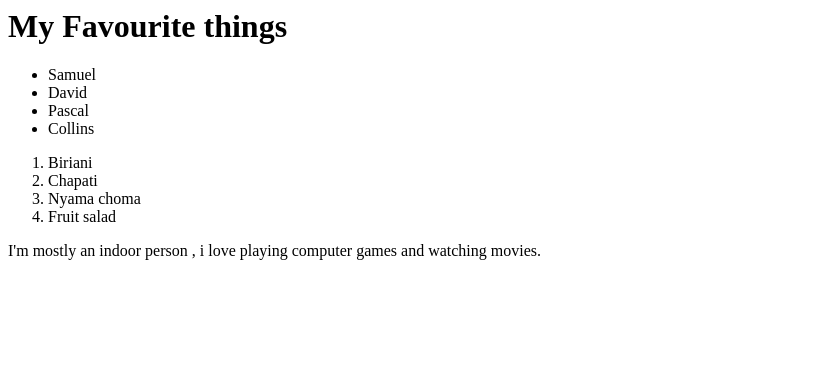
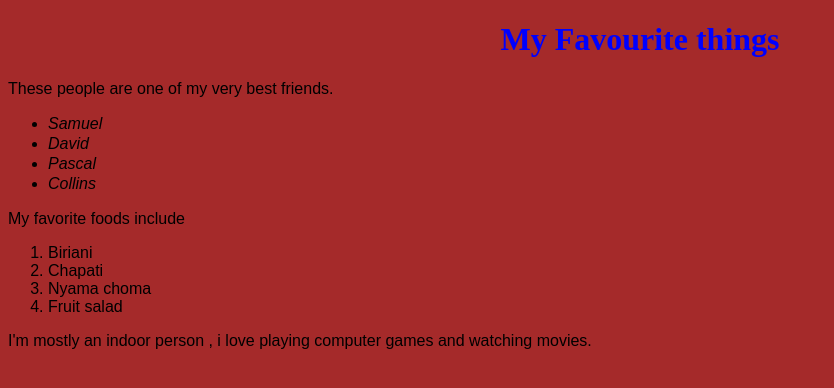
Before and after one commit to derriqo/My-first-Website, a plain HTML site: page favorite-things.html in a window 1280 px wide. Shown: the whole page, without its empty margins (0-834 px from the left). Drawn offline with Linux system fonts and the light colour scheme.

Commit message:
adds new files to the pages

```diff
--- /dev/null
+++ b/css/second.css
@@ -0,0 +1,7 @@
+h1  {
+  line-height: normal;
+}
+p
+  {align-items: center;
+
+}
--- a/css/styles.css
+++ b/css/styles.css
@@ -1,6 +1,10 @@
+body {
+  background: brown;
+}
 h1 {
   color: blue;
   text-align: center;
+  font-weight: bolder;
 }
 h2 {
   color: green;
@@ -9,6 +13,24 @@ h2 {
 }
 p  {
   font-family: sans-serif;
+  margin-left: auto;
+  font-size: 14;
 }
-ul {line-height: 40px;
+ul {
+  line-height: 20px;
+  font-style: italic;
+  font-family: fantasy;
+
 }
+ol {font-style: normal;
+  font-family: sans-serif;
+}
+img { width: auto;
+
+}
+strong  {
+  font-style: italic;
+}
+em  {
+  font-weight: bold;
+}
--- a/favorite-things.html
+++ b/favorite-things.html
@@ -1,12 +1,20 @@
+<!DOCTYPE html>
+<html>
+ <head>
+<title>Favorite Things </title>
+<link href="css/styles.css" rel="stylesheet" type="text/css">
+</head>
+  <body>
     <h1>My Favourite things</h1>
-
+  </body>
+    <p>These people are one of my very best friends.</p>
     <ul>
       <li>Samuel</li>
       <li>David</li>
       <li>Pascal</li>
       <li>Collins</li>
     </ul>
-
+    <p>My favorite foods include</p>
     <ol>
       <li>Biriani</li>
       <li>Chapati</li>
```
Also changed, not shown: my-first-website.html (+2 -2 lines). Lines whose indentation alone changed are shown as unchanged.
